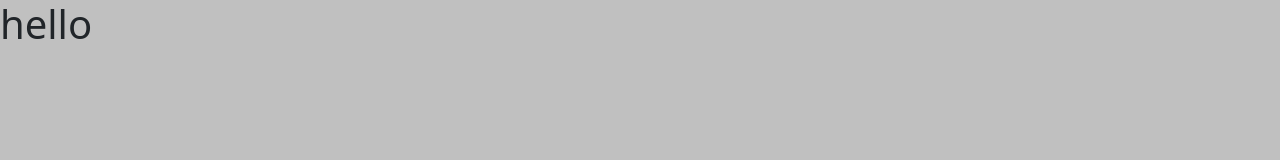
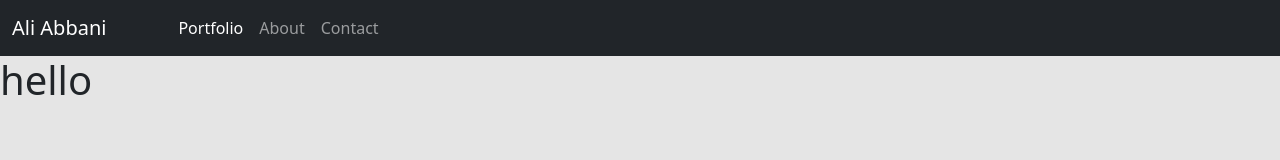
Before and after one commit to aliabbani/portfolio1, a website: page index.html in a window 1280 px wide. Drawn offline with nearby package versions, Linux system fonts and the light colour scheme.

Commit message:
Add the navbar

```diff
--- a/index.html
+++ b/index.html
@@ -10,6 +10,29 @@
   <title>Document</title>
 </head>
 <body>
-    <h1>hello</h1>
+    <nav class="navbar navbar-expand-lg navbar-dark bg-dark">
+        <div class="container-fluid">
+            <a class="logoName navbar-brand logo-maker" href="#">
+                Ali Abbani
+            </a>
+            <button class="navbar-toggler " type="button" data-bs-toggle="collapse" data-bs-target="#navbarNavDropdown" aria-controls="navbarNavDropdown" aria-expanded="false" aria-label="Toggle navigation">
+            <span class="navbar-toggler-icon"></span>
+            </button>
+            <div class="navLink collapse navbar-collapse" id="navbarNavDropdown">
+                <ul class="navbar-nav px-5">
+                    <li class="nav-item">
+                        <a class="nav-link active" aria-current="page" href="#projects">Portfolio</a>
+                    </li>
+                    <li class="nav-item">
+                        <a class="nav-link" href="#aboutcontact">About</a>
+                    </li>
+                    <li class="nav-item">
+                        <a class="nav-link" href="#contacts">Contact</a>
+                    </li>
+                </ul>
+            </div>
+        </div>
+      </nav>
+      <h1>hello</h1>
     <script src="https://cdn.jsdelivr.net/npm/bootstrap@5.0.2/dist/js/bootstrap.bundle.min.js" integrity="sha384-MrcW6ZMFYlzcLA8Nl+NtUVF0sA7MsXsP1UyJoMp4YLEuNSfAP+JcXn/tWtIaxVXM" crossorigin="anonymous"></script>
 </body>
--- a/style.css
+++ b/style.css
@@ -1,3 +1,18 @@
 body {
-  background-color: silver;
+  background-color: #e5e5e5;
 }
+
+/* .logoName {
+  color: #0275d8;
+} */
+
+/* Desktop Version */
+@media screen and (min-width: 992px) {
+  /* .logoName {
+    padding-left: 5vw;
+  }
+
+  .navLink {
+    padding-left: 65vw;
+  } */
+}
```
